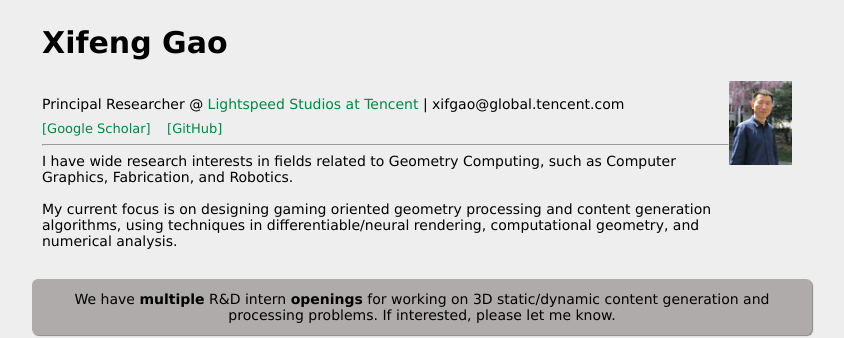
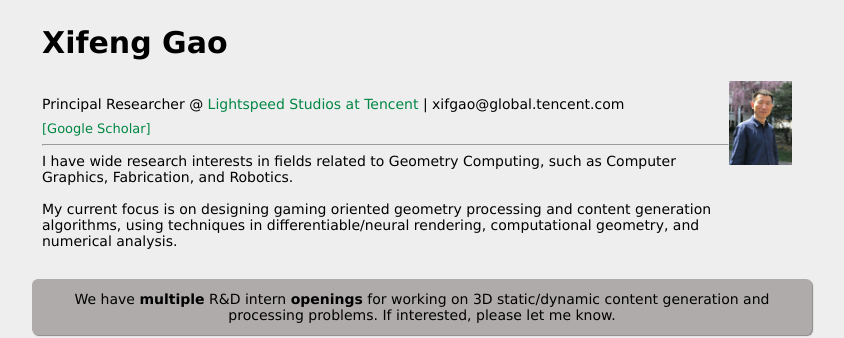
Before and after one commit to gaoxifeng/gaoxifeng.github.io, a Jekyll site: the page built from index.html, in a window 1280 px wide and 900 px high. Shown: the top 338 px of the window, without its empty margins (218-1062 px from the left). Built offline with Jekyll 4.4.1, drawn with Linux system fonts in a browser that asks for light colours.

Commit message:
Remove header GitHub link from homepage
Made-with: Cursor

```diff
--- a/index.html
+++ b/index.html
@@ -12,7 +12,6 @@ title: Xifeng Gao - Principal Researcher @ Lightspeed Studios, Tencent
 		| xifgao@global.tencent.com<br>
 		<div class="social-links">
 		<a href="https://scholar.google.com/citations?user=wSUVcN0AAAAJ">[Google Scholar]</a>
-		<a href="https://github.com/gaoxifeng">[GitHub]</a>
 		</div>
 		<hr>
 		 I have wide research interests in fields related to Geometry Computing, such as Computer Graphics, Fabrication, and Robotics.
```
